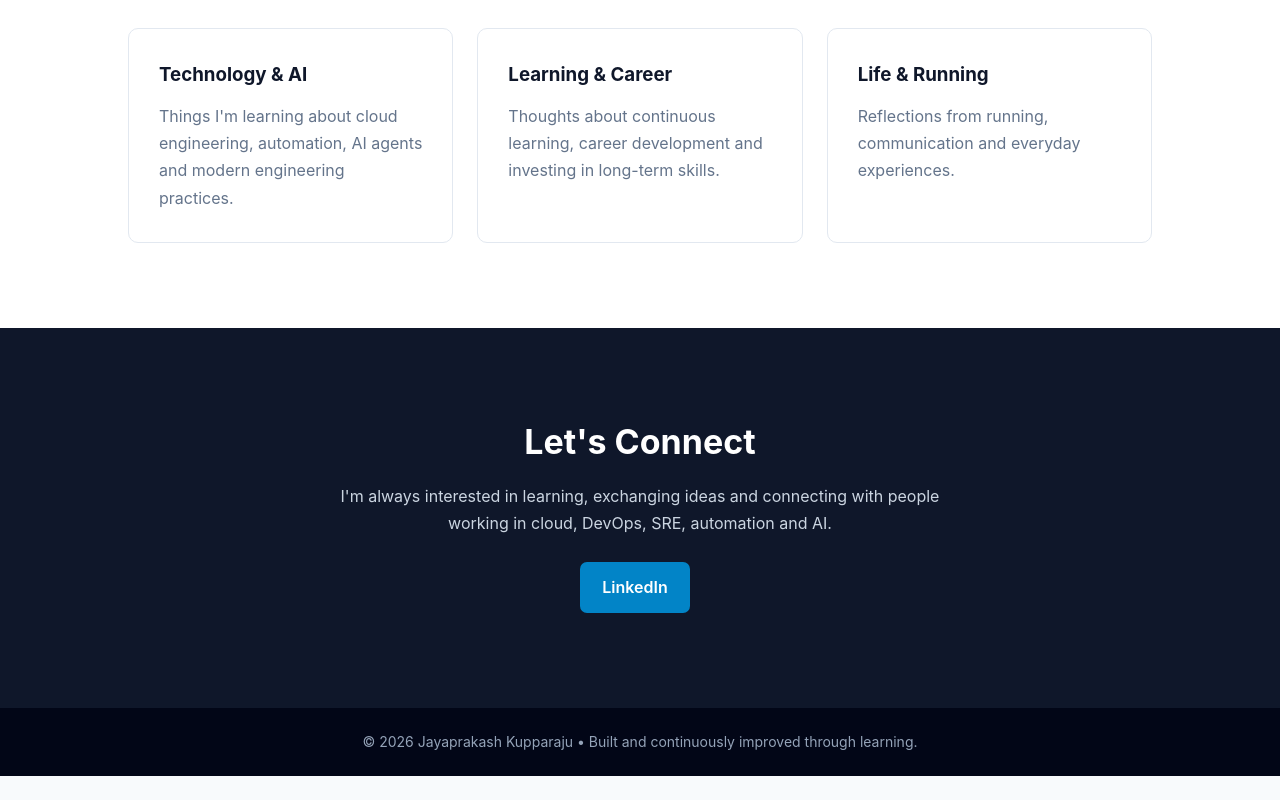
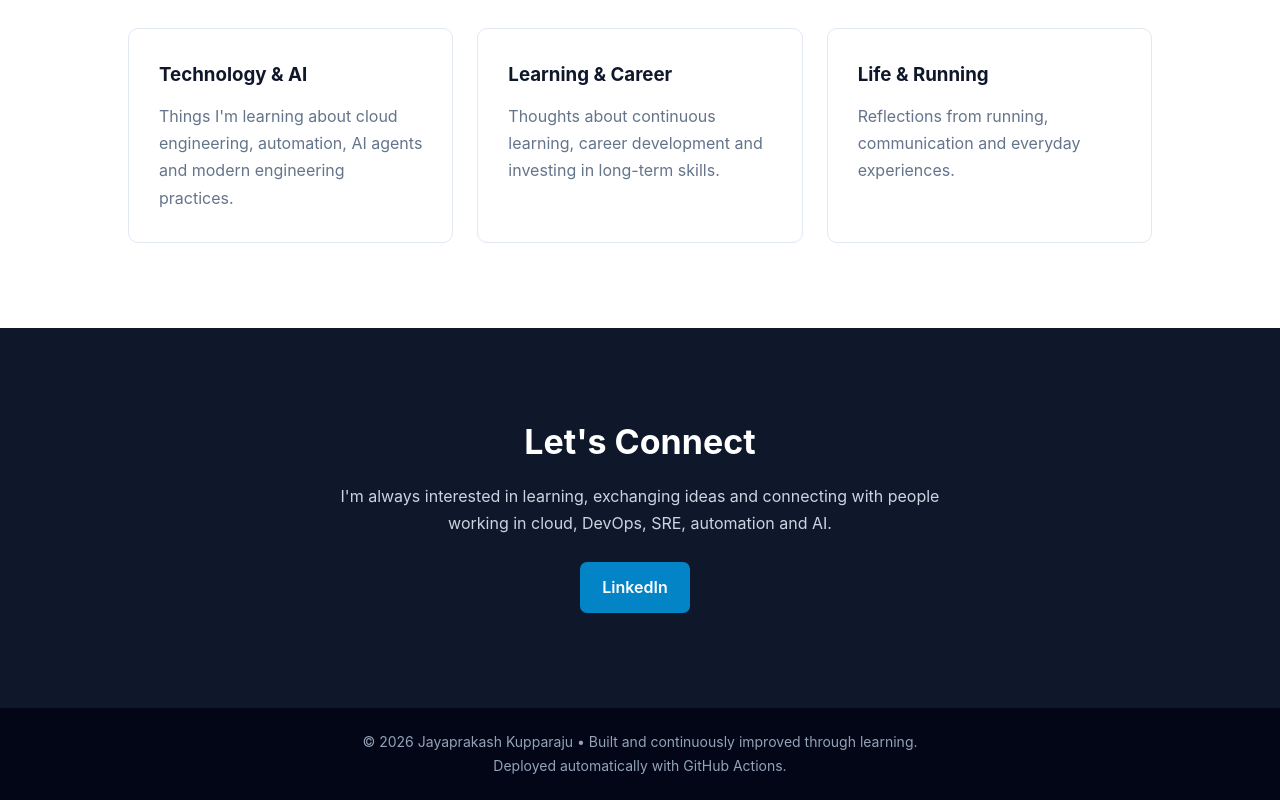
Before and after one commit to jpprakash123-prog/jayaprakashkupparaju.com, a plain HTML site: page index.html in a window 1280 px wide. Shown: the part 4084-4884 px from the top of the page. Before the commit the page ends 4860 px from the top, so only its background shows below. Drawn offline with Linux system fonts and the light colour scheme.

Commit message:
Show automated deployment status in footer

```diff
--- a/index.html
+++ b/index.html
@@ -703,6 +703,8 @@
 
 <footer>
     © 2026 Jayaprakash Kupparaju • Built and continuously improved through learning.
+    <br>
+    Deployed automatically with GitHub Actions.
 </footer>
 
 </body>
```
